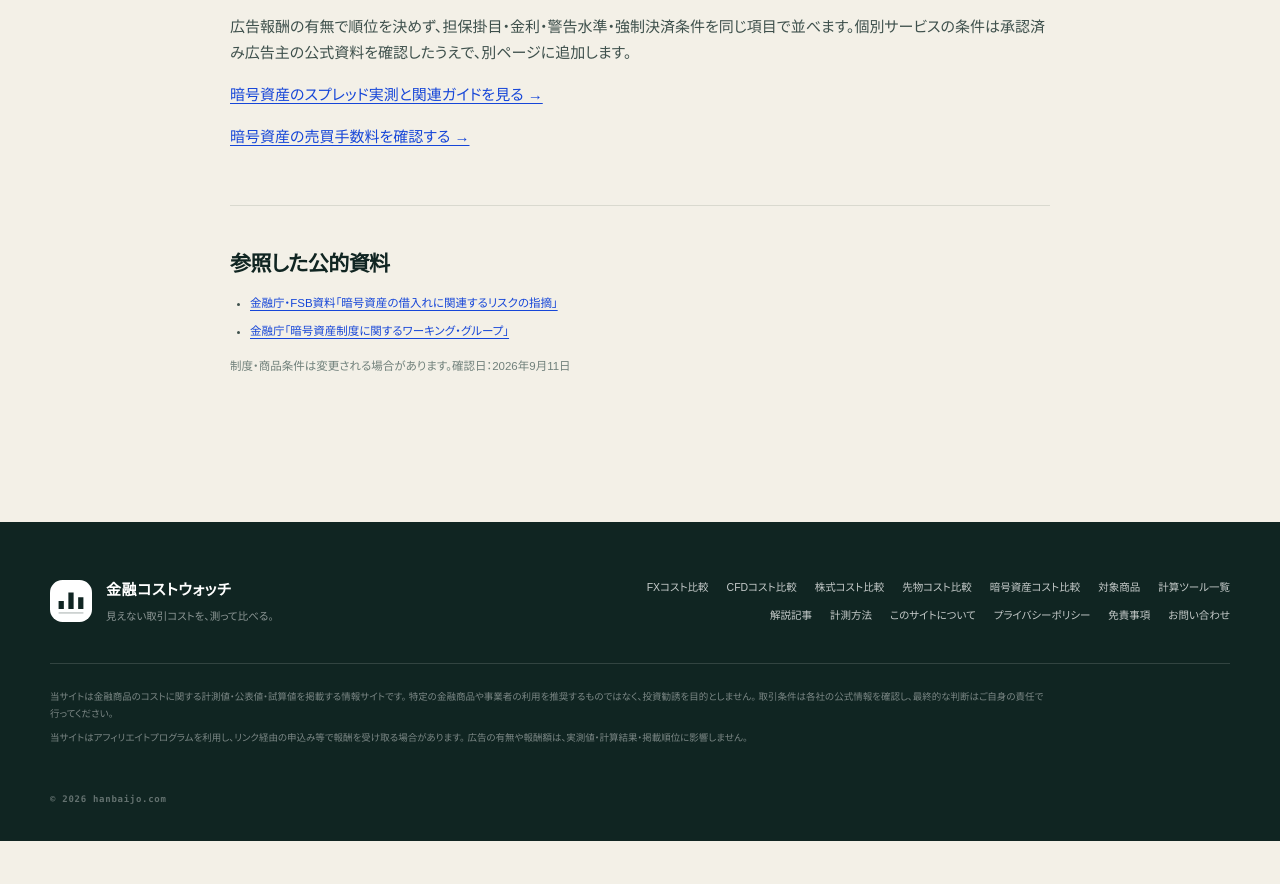
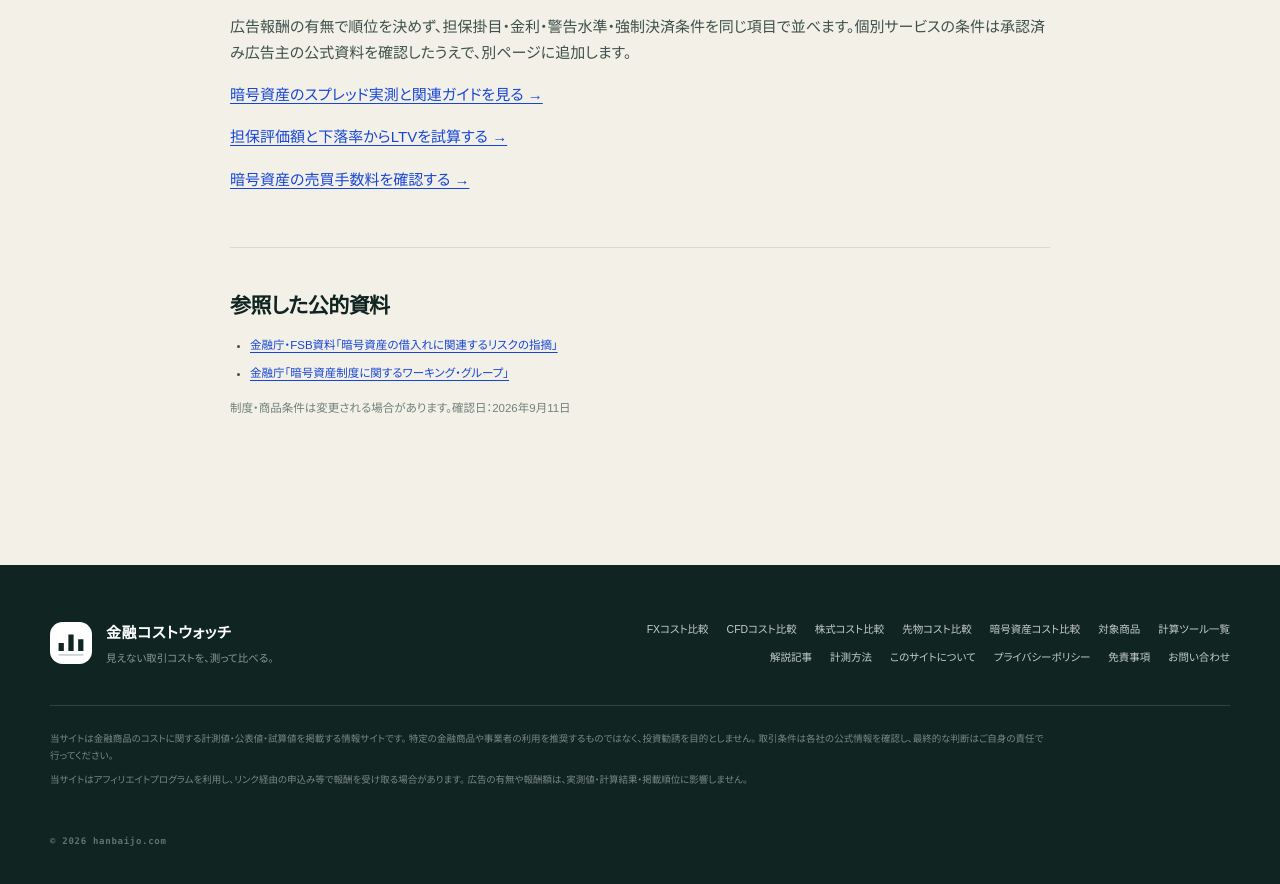
Before and after one commit to mrok18/hanbaijo, a Next.js app: page /articles/crypto-collateral-loan-risk-checklist in a window 1280 px wide. Shown: the part 1780-2664 px from the top of the page. Before the commit the page ends 2621 px from the top, so only its background shows below. Built offline with nearby package versions, Linux system fonts and the light colour scheme.

Commit message:
Add calculator CTA to collateral loan guide

```diff
--- a/app/articles/crypto-collateral-loan-risk-checklist/page.tsx
+++ b/app/articles/crypto-collateral-loan-risk-checklist/page.tsx
@@ -47,6 +47,7 @@ export default function Page() {
     <h2>当サイトでの比較方針</h2>
     <p>広告報酬の有無で順位を決めず、担保掛目・金利・警告水準・強制決済条件を同じ項目で並べます。個別サービスの条件は承認済み広告主の公式資料を確認したうえで、別ページに追加します。</p>
     <p><Link href="/crypto">暗号資産のスプレッド実測と関連ガイドを見る →</Link></p>
+    <p><Link href="/tools/crypto-collateral-ltv-calculator">担保評価額と下落率からLTVを試算する →</Link></p>
     <p><Link href="/articles/gmo-coin-trading-fees">暗号資産の売買手数料を確認する →</Link></p>
 
     <section className="article-sources" aria-labelledby="sources"><h2 id="sources">参照した公的資料</h2><ul>
```
